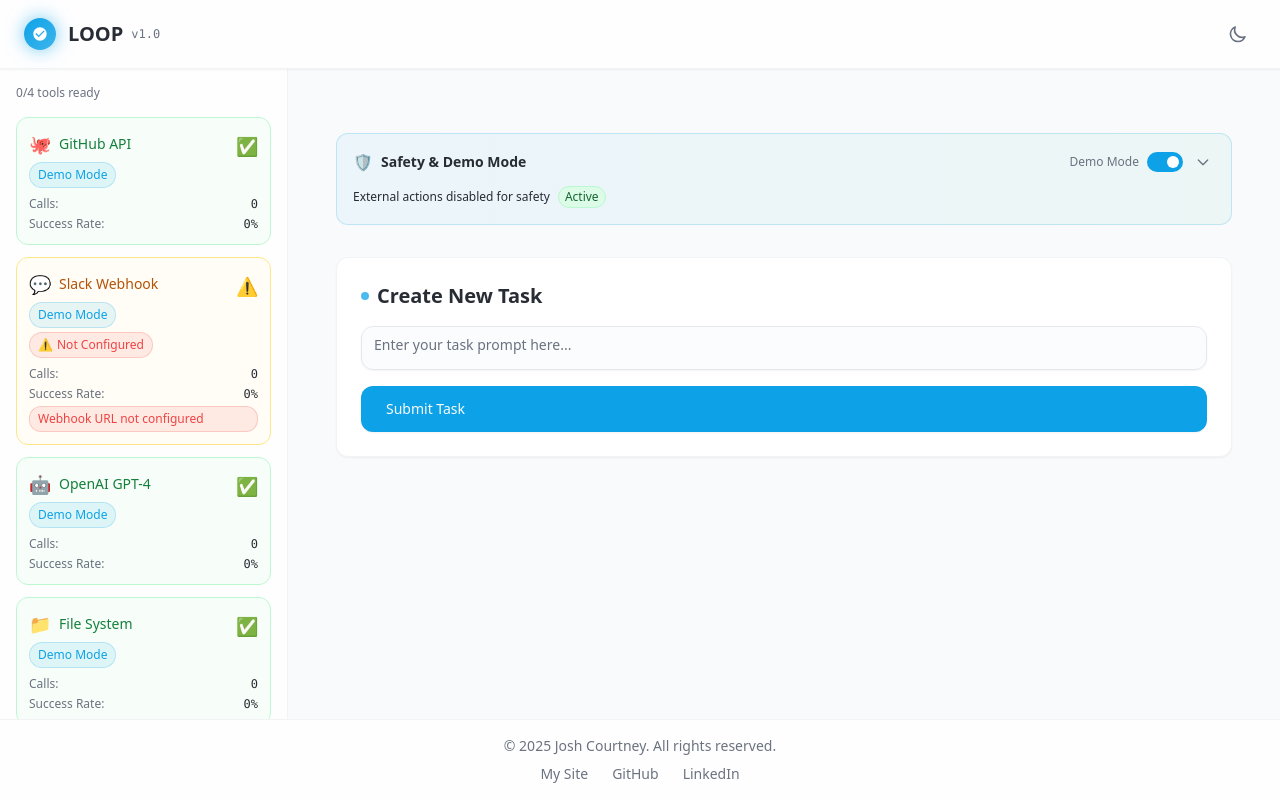
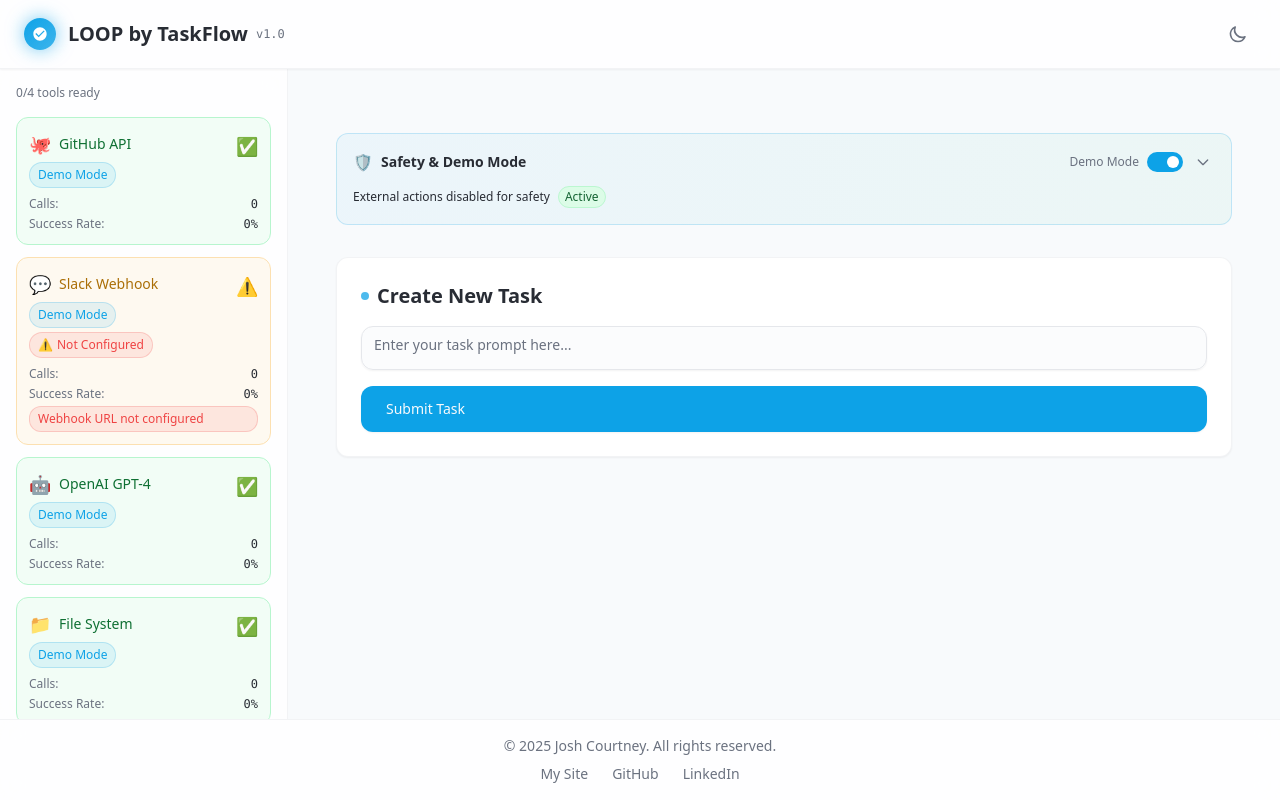
Before and after one commit to clash402/taskflow, a Next.js app in the folder frontend/: page / in a window 1280 px wide. Built offline with nearby package versions, Linux system fonts and the light colour scheme.

Commit message:
fix(ui): update status/log color logic and header for improved theme consistency and readability

```diff
--- a/frontend/src/components/AgentReasoningLog.tsx
+++ b/frontend/src/components/AgentReasoningLog.tsx
@@ -20,9 +20,9 @@
 
   const getTypeColor = (type: AgentLogEntry['type']) => {
     switch (type) {
-      case 'success': return 'text-green-700';
+      case 'success': return 'text-green-700 dark:text-green-300';
       case 'error': return 'text-destructive';
-      case 'warning': return 'text-amber-700';
+      case 'warning': return 'text-amber-700 dark:text-amber-300';
       case 'action': return 'text-accent';
       case 'reflection': return 'text-loop-ultraviolet';
       default: return 'text-muted-foreground';
@@ -31,9 +31,9 @@
 
   const getTypeBackground = (type: AgentLogEntry['type']) => {
     switch (type) {
-      case 'success': return 'bg-green-50/50 border-green-200';
-      case 'error': return 'bg-destructive/10 border-destructive/20';
-      case 'warning': return 'bg-amber-50/50 border-amber-200';
+      case 'success': return 'status-success';
+      case 'error': return 'status-error';
+      case 'warning': return 'status-warning';
       case 'action': return 'bg-accent/10 border-accent/20';
       case 'reflection': return 'bg-loop-ultraviolet/10 border-loop-ultraviolet/20';
       default: return 'bg-muted border-border';
--- a/frontend/src/components/Header.tsx
+++ b/frontend/src/components/Header.tsx
@@ -18,7 +18,7 @@
             </svg>
           </div>
           <div className="flex items-center space-x-2">
-            <h1 className="text-xl font-bold text-foreground">LOOP</h1>
+            <h1 className="text-xl font-bold text-foreground">LOOP by TaskFlow</h1>
             <span className="text-xs text-muted-foreground font-mono">v1.0</span>
           </div>
         </div>
--- a/frontend/src/components/ToolStatusDashboard.tsx
+++ b/frontend/src/components/ToolStatusDashboard.tsx
@@ -16,12 +16,12 @@
 }) => {
   const getStatusColor = (status: ToolStatus['status']) => {
     switch (status) {
-      case 'available': return 'text-green-700 bg-green-50/50 border-green-200';
+      case 'available': return 'status-success';
       case 'in_use': return 'text-accent bg-accent/10 border-accent/20';
-      case 'success': return 'text-green-700 bg-green-50/50 border-green-200';
-      case 'error': return 'text-destructive bg-destructive/10 border-destructive/20';
+      case 'success': return 'status-success';
+      case 'error': return 'status-error';
       case 'disabled': return 'text-muted-foreground bg-muted border-border';
-      case 'not_configured': return 'text-amber-700 bg-amber-50/50 border-amber-200';
+      case 'not_configured': return 'status-warning';
       default: return 'text-muted-foreground bg-muted border-border';
     }
   };
```
